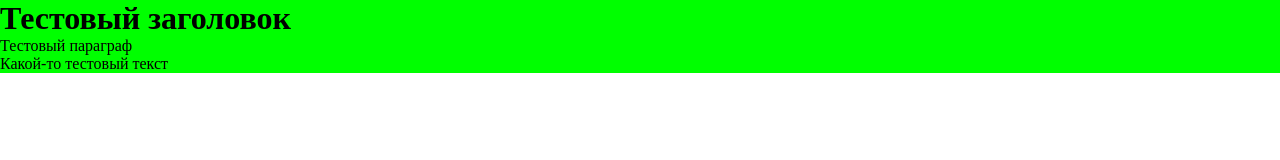
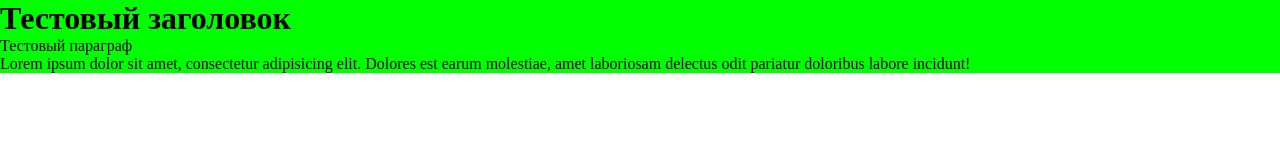
Before and after one commit to MynameisIM/my-name-repository, a plain HTML site: page index.html in a window 1280 px wide. Drawn offline with Linux system fonts and the light colour scheme.

Commit message:
third test commit

```diff
--- a/index.html
+++ b/index.html
@@ -10,7 +10,9 @@
 	<h1>Тестовый заголовок</h1>
 	<p>Тестовый параграф</p>
 	<div class="small">
-		<span>Какой-то тестовый текст</span>
+		<div>
+			<p>Lorem ipsum dolor sit amet, consectetur adipisicing elit. Dolores est earum molestiae, amet laboriosam delectus odit pariatur doloribus labore incidunt!</p>
+		</div>
 	</div>
 </div>
 
```
